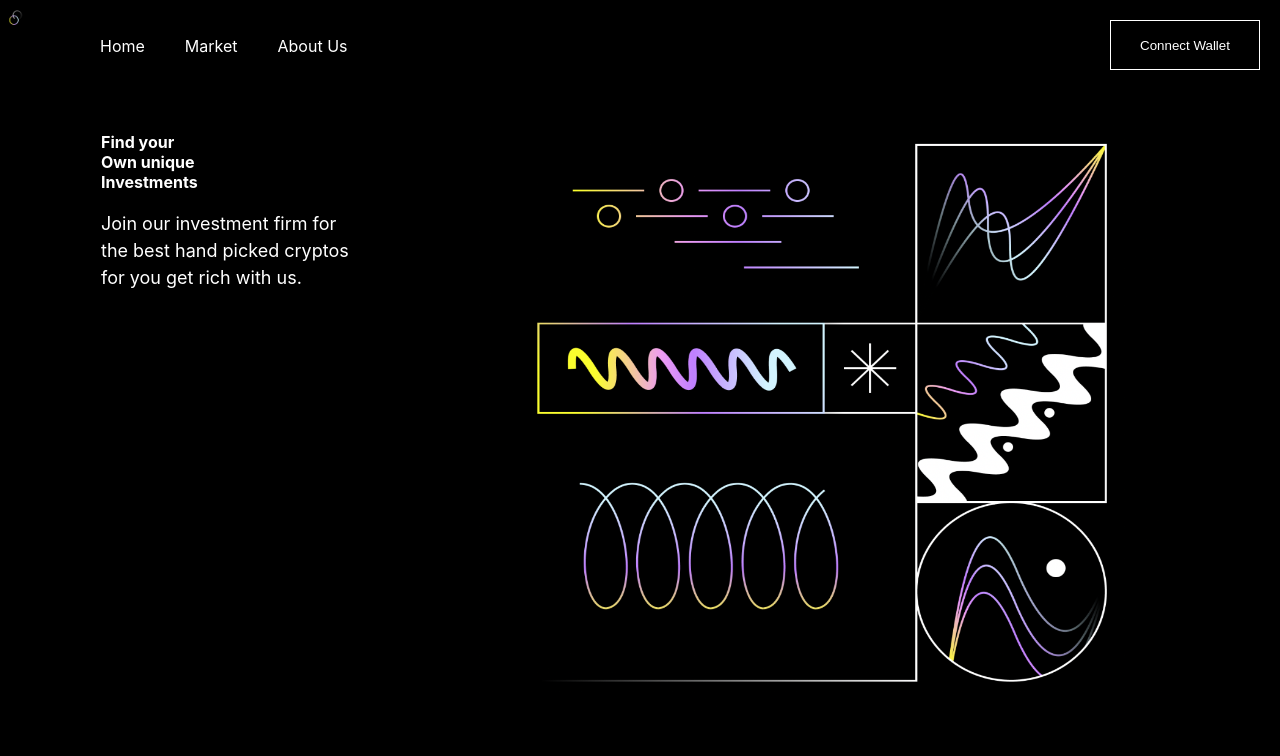
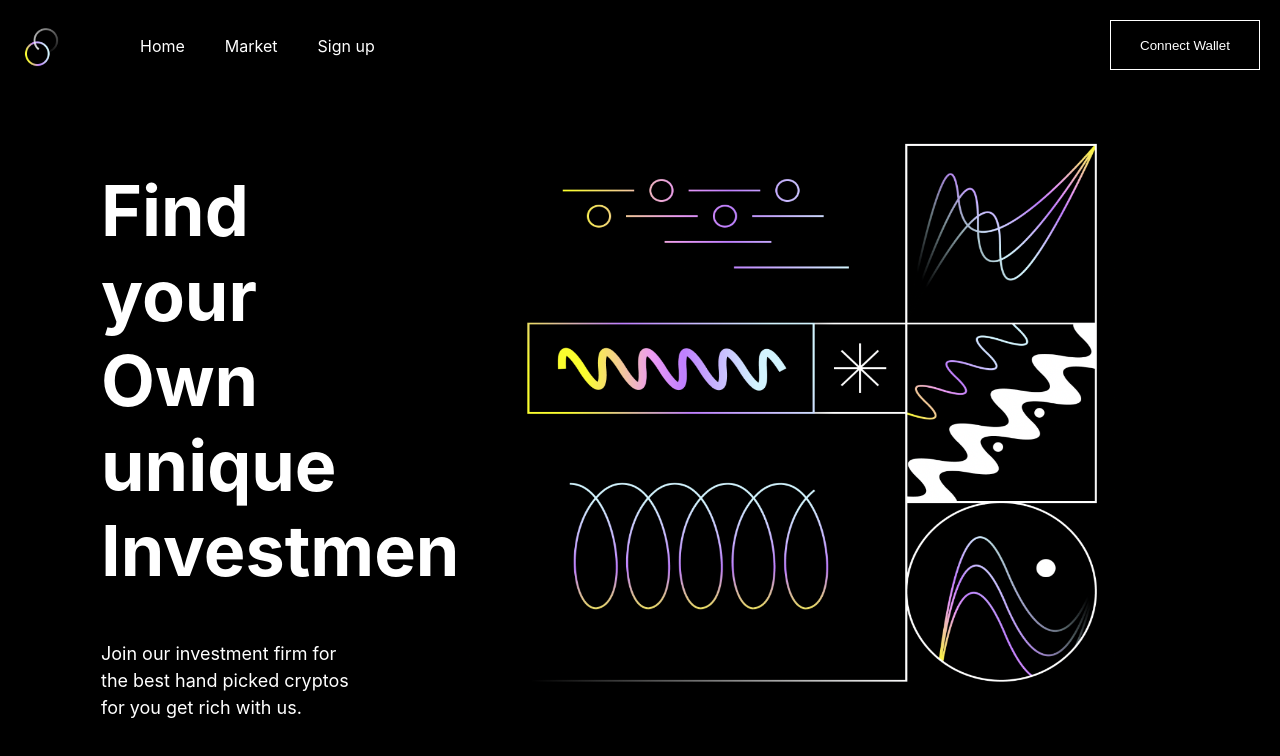
Before and after one commit to mustafamohamed-web/crypto-project-new, a React (Create React App) app: page / in a window 1280 px wide. Shown: the top 756 px of the page. Built offline with nearby package versions, Linux system fonts and the light colour scheme.

Commit message:
bugs fixed

```diff
--- a/src/App.js
+++ b/src/App.js
@@ -2,6 +2,7 @@ import "./App.css";
 import Nav from "./components/Nav";
 import Main from "./components/Main";
 import Market from "./components/Market";
+import SignUp from "./components/SignUp";
 import { BrowserRouter as Router, Routes, Route } from "react-router-dom";
 
 function App() {
@@ -14,6 +15,7 @@ function App() {
       <Routes>
         <Route path="/" element={<Main />} />
         <Route path="/market" element={<Market />} />
+        <Route path="/sign up" element={<SignUp />} />
       </Routes>
     </Router>
   );
--- a/src/components/Main.js
+++ b/src/components/Main.js
@@ -1,12 +1,10 @@
 import React from "react";
 import "..//styles/Main.css";
 import img from "../assests/main-2.png";
-import Nav from "./Nav";
 
 const Main = () => {
   return (
     <div className="main-container">
-      {/* <Nav /> */}
       <div className="info">
         <h1>
           Find your <br /> Own unique <br /> Investments
--- a/src/components/Market.js
+++ b/src/components/Market.js
@@ -4,7 +4,7 @@ import axios from "axios";
 
 const Market = () => {
   const [data, setData] = useState([]);
-  const [search, setSearch] = useState();
+  const [search, setSearch] = useState("");
 
   //INPUT SEARCH
   const handleInput = (e) => {
@@ -41,13 +41,13 @@ const Market = () => {
           <div className="coin-container">
             <div className="row">
               <div className="coin">
-                <img src={info.image} alt="" />
+                <img className="coin-img" src={info.image} alt="" />
                 <p className="coin-name">{info.name}</p>
                 {/* <p className="coin-symbol">{info.symbol}</p> */}
               </div>
               <div className="coin-info">
-                <p>${info.current_price}</p>
-                <p>${info.max_supply}</p>
+                <p className="price">${info.current_price}</p>
+                <p className="volume">${info.total_volume.toLocaleString()}</p>
                 {info.price_change_percentage_24h < 0 ? (
                   <p className="price-change-red">
                     {info.price_change_percentage_24h.toFixed(2)}%
@@ -57,7 +57,9 @@ const Market = () => {
                     {info.price_change_percentage_24h.toFixed(2)}%
                   </p>
                 )}
-                <p>Mkt Cap:{info.market_cap}</p>
+                <p className="mcKap">
+                  Mkt Cap:{info.market_cap.toLocaleString()}
+                </p>
               </div>
             </div>
           </div>
--- a/src/components/Nav.js
+++ b/src/components/Nav.js
@@ -8,7 +8,7 @@ const Nav = () => {
   return (
     <div className="nav-container">
       <div className="nav-card">
-        <img src={img} alt="" />
+        <img className="logo" src={img} alt="" />
         <nav>
           <ul>
             <li>
@@ -18,7 +18,7 @@ const Nav = () => {
               <Link to="/market">Market</Link>
             </li>
             <li>
-              <Link to="/about us">About Us</Link>
+              <Link to="/sign up">Sign up</Link>
             </li>
           </ul>
         </nav>
--- /dev/null
+++ b/src/components/SignUp.js
@@ -0,0 +1,12 @@
+import React from "react";
+import "../styles/SignUp.css";
+
+const SignUp = () => {
+  return (
+    <form>
+      <p className="sign">Sign up</p>
+    </form>
+  );
+};
+
+export default SignUp;
--- a/src/styles/Main.css
+++ b/src/styles/Main.css
@@ -8,13 +8,13 @@
 
 .info {
   border: 1px solid black;
-  /* width: 300px; */
+  width: 300px;
   text-align: left;
   padding-left: 100px;
 }
 
 .image {
-  margin-right: 100px;
+  margin-right: 120px;
 }
 
 .img-main {
--- a/src/styles/Market.css
+++ b/src/styles/Market.css
@@ -14,12 +14,12 @@ input {
   width: 300px;
 }
 
-h1 {
+/* h1 {
   font-size: 16px;
   width: 150px;
-}
+} */
 
-img {
+.coin-img {
   height: 30px;
   width: 30px;
   margin-right: 10px;
@@ -43,7 +43,7 @@ img {
   justify-content: start;
   align-items: center;
   height: 80px;
-  width: 900px;
+  width: 1000px;
 }
 
 .coin {
@@ -61,10 +61,23 @@ img {
   width: 100%;
 }
 
+.price {
+  width: 110px;
+}
+
+.mcKap {
+  width: 230px;
+}
+
+.volume {
+  width: 155px;
+}
 .price-change-green {
   color: green;
+  width: 100px;
 }
 
 .price-change-red {
   color: red;
+  width: 100px;
 }
--- a/src/styles/Nav.css
+++ b/src/styles/Nav.css
@@ -12,7 +12,7 @@ nav {
   margin-top: 20px;
 }
 
-img {
+.logo {
   height: 80px;
 }
 
--- /dev/null
+++ b/src/styles/SignUp.css
@@ -0,0 +1,3 @@
+.sign {
+  color: white;
+}
```
Also changed, not shown: src/components/getData.js (deleted).
